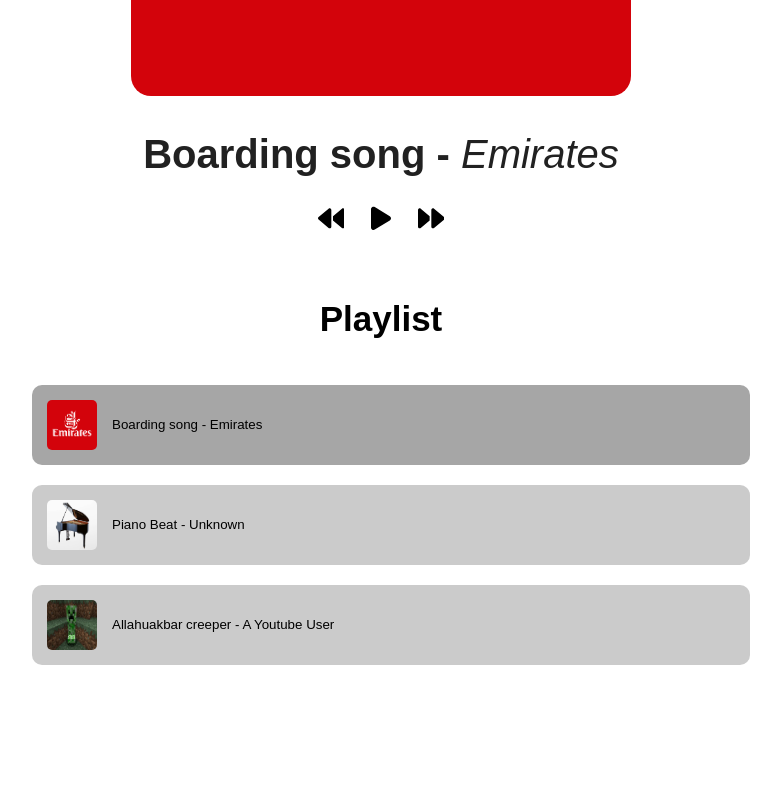
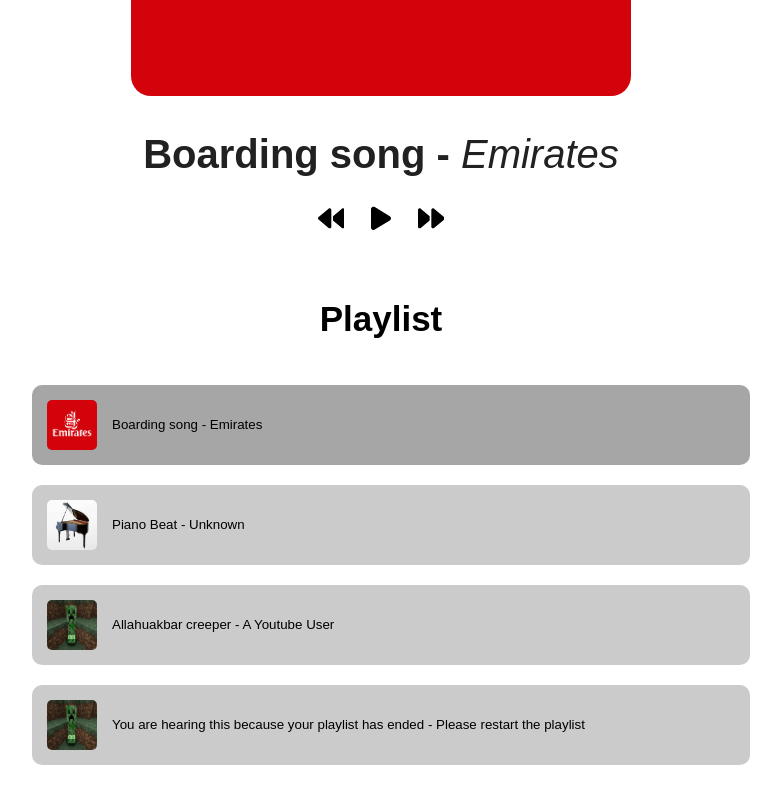
Before and after one commit to looka2/website-project, a Vue app: page / in a window 1280 px wide. Shown: the part 525-1325 px from the top of the page, without its empty margins (259-1040 px from the left). Before the commit the page ends 1225 px from the top, so only its background shows below. Built offline with nearby package versions, Linux system fonts and the light colour scheme.

Commit message:
it kinda works

```diff
--- a/src/App.vue
+++ b/src/App.vue
@@ -68,6 +68,12 @@
           artist : 'A Youtube User',
           src: require('@/assets/cursed.mp3'),
           banner: require('@/assets/creeper.png')
+        },
+        {
+          title : 'You are hearing this because your playlist has ended',
+          artist : 'Please restart the playlist',
+          src: require('@/assets/mp3_3.mp3'),
+          banner: require('@/assets/creeper.png')
         }
       ],
       player: new Audio()
@@ -85,8 +91,8 @@
       this.player.play();
       this.player.addEventListener('ended', function () {
         this.index++;
-        if (this.index > this.songs.length - 1) {
-          this.isPlaying = false;
+        if (this.index > this.songs.length) {
+          this.index = this.songs.length -1;
         }
 
         this.current = this.songs[this.index];
@@ -100,8 +106,8 @@
     },
     next () {
       this.index++;
-      if (this.index > this.songs.length - 1) {
-        this.isPlaying = false;
+      if (this.index > this.songs.length) {
+        this.index = -1;
       }
 
       this.current = this.songs[this.index];
```
Also changed, not shown: 1 other file (tests, documents, lock files or other folders).
